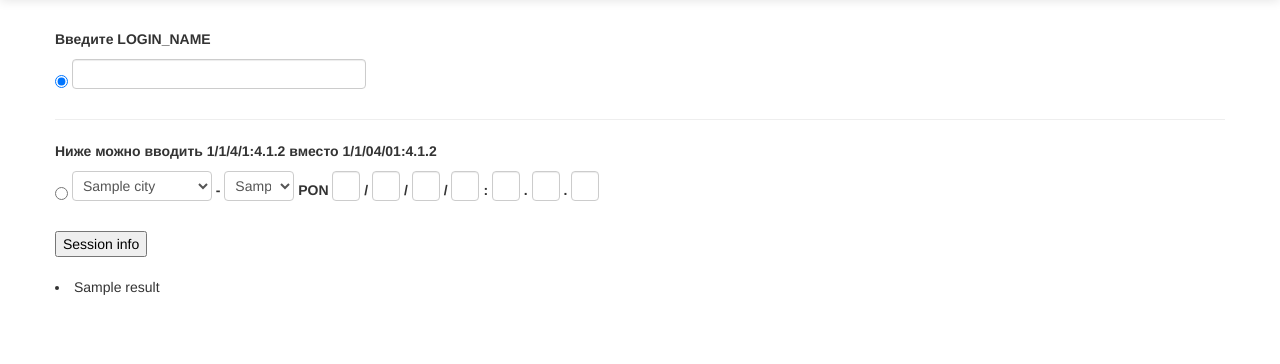
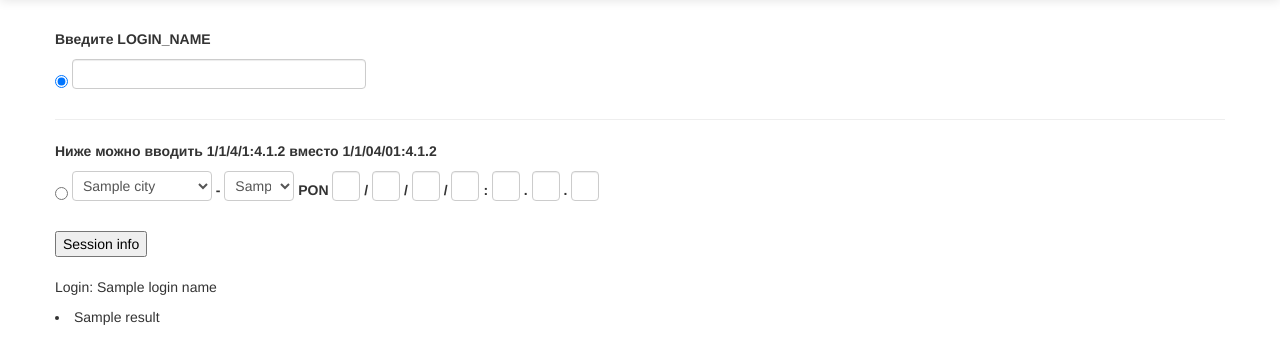
Before and after one commit to cmltaWt0/ssc, a Django app: template webssc/ssc/templates/ssc/form.html in a window 1280 px wide. Shown: the part 41-405 px from the top of the page. Run offline with Django 3.2, Linux system fonts and the light colour scheme; the template is opened without the code that fills it: most values are stand-ins (such as "Sample title", 1, 10 or a date in 2020); parts of the project's set-up code (start-up, migrations or seed data) failed here and were passed over.

Commit message:
Improve usability.

```diff
--- a/webssc/ssc/templates/ssc/form.html
+++ b/webssc/ssc/templates/ssc/form.html
@@ -41,6 +41,9 @@
             <p><input type=submit value='Session info'></p>
         </form>
 
+    {% if login_name %}
+    <p>Login: {{ login_name }}</p>
+    {% endif %}
     {% for i in result %}
         <li>{{ i }}</li>
     {% endfor %}
```
Also changed, not shown: webssc/ssc/views.py (line endings or trailing spaces).
